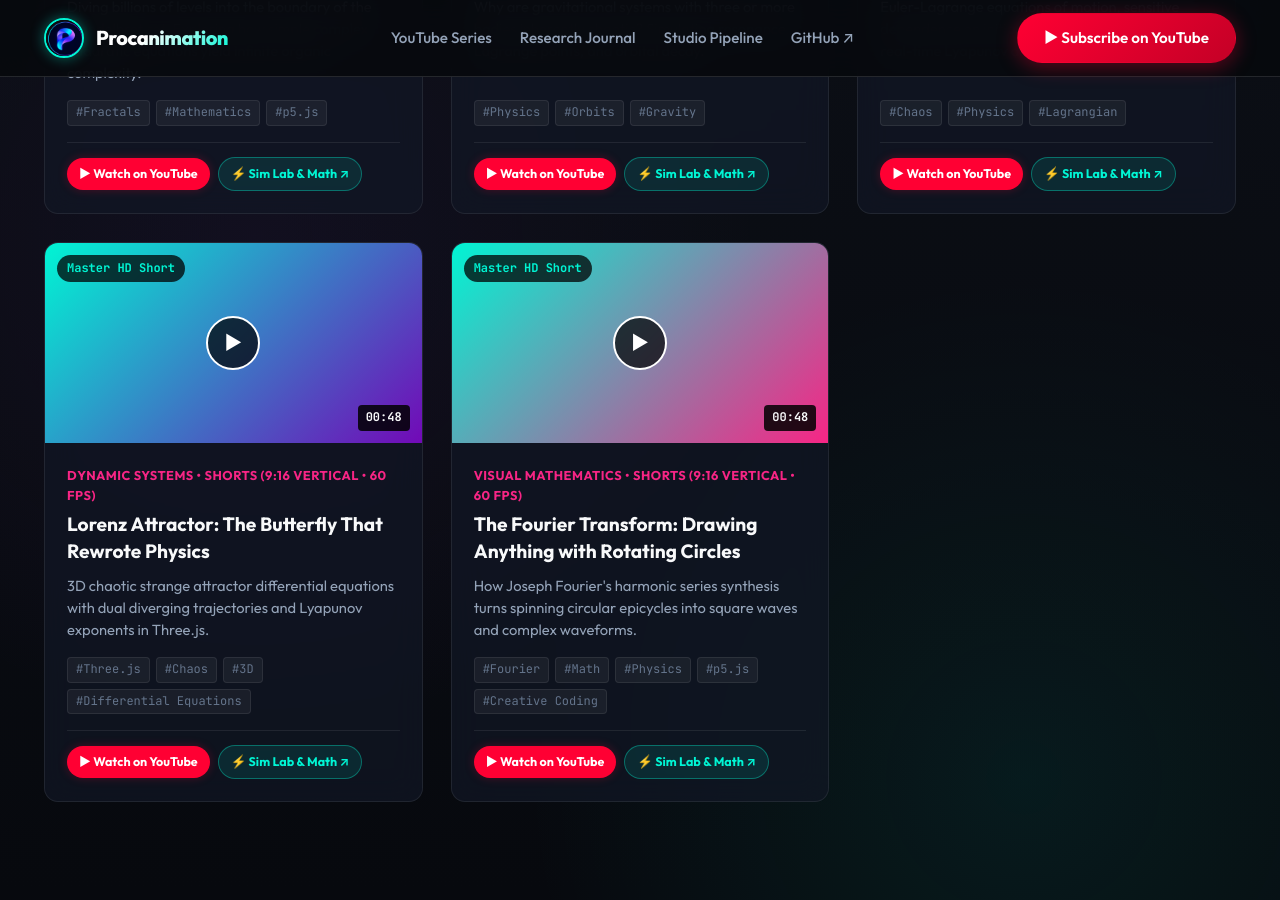
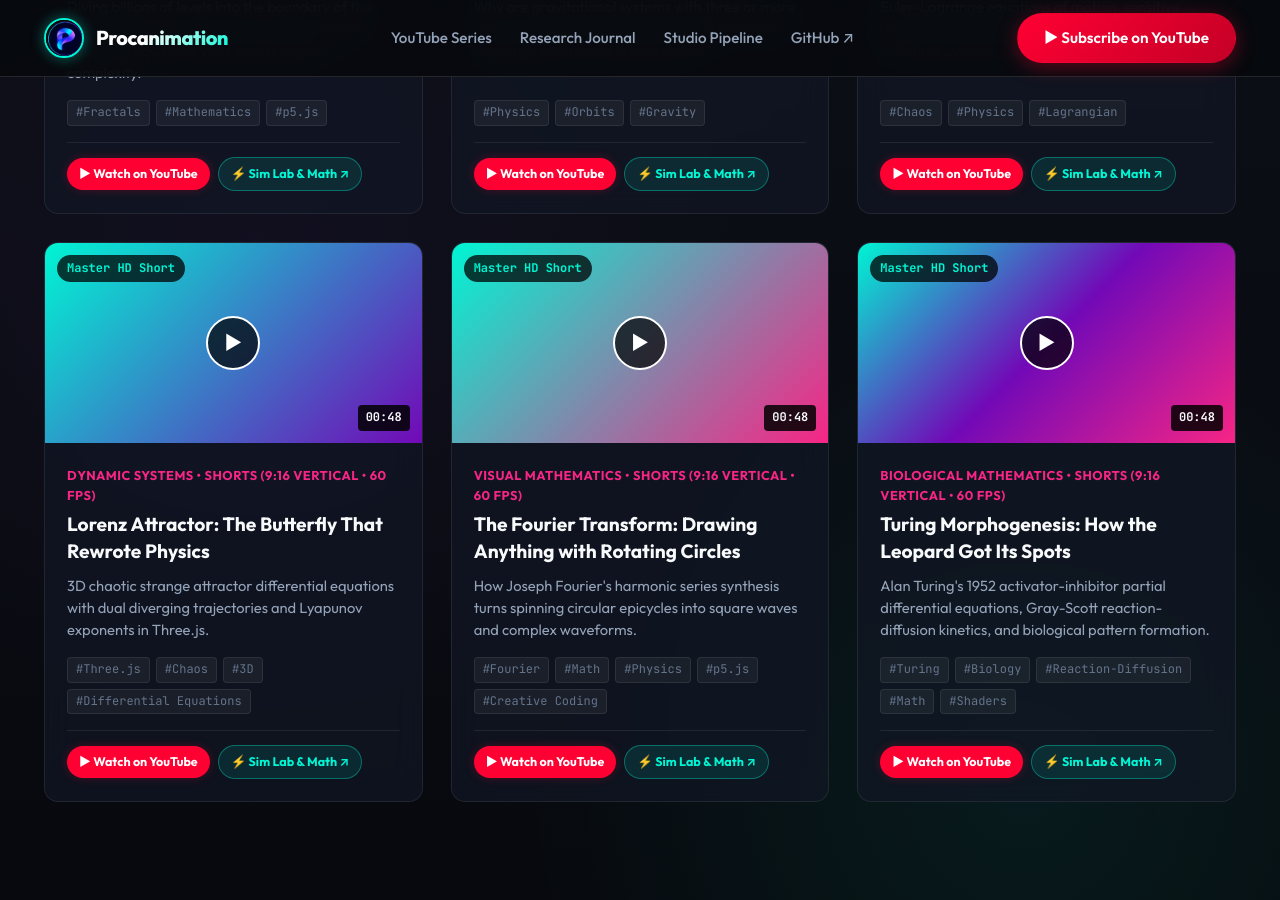
Before and after one commit to procanimation/procanimation.github.io, a Jekyll site: the page built from index.html, in a window 1280 px wide and 900 px high, scrolled down 1743 px. Built offline with Jekyll 4.4.1, drawn with Linux system fonts in a browser that asks for light colours; some of the changed lines change nothing that is shown; some of the changed text lies outside the part shown.

Commit message:
Add Turing Morphogenesis interactive experiment lab, project card, and showcase entry

```diff
--- a/_data/projects.yml
+++ b/_data/projects.yml
@@ -65,6 +65,17 @@
   featured: true
   gradient: "linear-gradient(135deg, #00f5d4 0%, #f72585 100%)"
 
+- name: "Turing Morphogenesis & Reaction-Diffusion"
+  slug: "turing-morphogenesis"
+  category: "science"
+  tag: "Biology • Turing"
+  tech: "WebGL / PDEs"
+  description: "Alan Turing's 1952 activator-inhibitor partial differential equations, Gray-Scott pattern regimes, and biological symmetry breaking."
+  article_url: "/experiments/turing-morphogenesis.html"
+  repo_url: "https://github.com/procanimation/science-stuff/tree/main/turing_morphogenesis"
+  featured: true
+  gradient: "linear-gradient(135deg, #00f5d4 0%, #7209b7 50%, #f72585 100%)"
+
 
 - name: "Pictography & Generative Image"
   slug: "pictography"
--- a/_data/youtube.yml
+++ b/_data/youtube.yml
@@ -53,3 +53,14 @@
   gradient: "linear-gradient(135deg, #00f5d4, #f72585)"
   video_url: "https://www.youtube.com/shorts/ckx9KLXdK4U"
   article_url: "/experiments/fourier-series.html"
+
+- title: "Turing Morphogenesis: How the Leopard Got Its Spots"
+  series: "Biological Mathematics"
+  format: "Shorts (9:16 Vertical • 60 FPS)"
+  duration: "00:48"
+  description: "Alan Turing's 1952 activator-inhibitor partial differential equations, Gray-Scott reaction-diffusion kinetics, and biological pattern formation."
+  tags: ["Turing", "Biology", "Reaction-Diffusion", "Math", "Shaders"]
+  badge: "Master HD Short"
+  gradient: "linear-gradient(135deg, #00f5d4, #7209b7, #f72585)"
+  video_url: "https://youtube.com/@procanimation"
+  article_url: "/experiments/turing-morphogenesis.html"
--- /dev/null
+++ b/experiments/turing-morphogenesis.html
@@ -0,0 +1,266 @@
+---
+layout: article
+title: "Turing Morphogenesis: How the Leopard Got Its Spots Through Math"
+tagline: "Reaction-Diffusion Systems, Gray-Scott Dynamics & Alan Turing's Biological Math"
+description: "How Alan Turing's 1952 mathematical paper proved that two interacting chemicals diffusing at different rates naturally generate stripes, spots, and biological patterns."
+category: "Mathematical Biology & Non-Linear Dynamics"
+permalink: /experiments/turing-morphogenesis.html
+---
+
+<p class="article-lead">
+  In 1952, two years before his tragic death, British mathematician and computing pioneer <strong>Alan Turing</strong> published a revolutionary paper titled <em>"The Chemical Basis of Morphogenesis"</em> in the <em>Philosophical Transactions of the Royal Society</em>. He posed a question that had baffled biologists for centuries: <em>How does a homogeneous, spherically symmetric cluster of identical embryonic cells know where to grow stripes, tentacles, or limbs?</em> Turing proved that symmetry can break spontaneously through the simple interaction of two diffusing chemical substances.
+</p>
+
+<!-- The Morphogenesis Lexicon -->
+<h3>The Reaction-Diffusion Lexicon</h3>
+<div class="chaos-lexicon-grid">
+  <div class="lexicon-card">
+    <h4>Activator vs. Inhibitor</h4>
+    <p>Morphogenesis requires two chemical morphogens: an <strong>activator</strong> ($u$) that catalyzes its own creation, and an <strong>inhibitor</strong> ($v$) that suppresses the activator.</p>
+  </div>
+  <div class="lexicon-card">
+    <h4>Diffusion Asymmetry</h4>
+    <p>Turing's crucial insight: the inhibitor must diffuse through tissue <em>significantly faster</em> than the activator ($D_v \gg D_u$). This local activation and lateral inhibition forms stable periodic boundaries.</p>
+  </div>
+  <div class="lexicon-card">
+    <h4>Feed & Kill Kinetics</h4>
+    <p>In the Gray-Scott formulation, parameter $F$ represents the constant rate at which raw reactant $A$ is replenished, while $k$ represents the decay rate of reactant $B$.</p>
+  </div>
+  <div class="lexicon-card">
+    <h4>Spontaneous Symmetry Breaking</h4>
+    <p>A mathematically uniform field is unstable. Microscopic thermal fluctuations are amplified into macroscopic, macroscopic animal coat patterns: cheetah spots, zebra stripes, and angelfish bands.</p>
+  </div>
+</div>
+
+<!-- Interactive Simulation Box -->
+<div class="interactive-simulation-box">
+  <div class="simulation-header">
+    <div class="sim-title">
+      <span>⚡ LIVE REACTION-DIFFUSION LAB</span>
+      <span style="font-weight:400; color:var(--text-muted); font-size:0.8rem;">(Gray-Scott Numerical Solver)</span>
+    </div>
+    <div class="sim-legend">
+      <span style="color:#00f5d4;">● High Activator ($v$)</span>
+      <span style="color:#f72585;">● Reaction Front</span>
+    </div>
+  </div>
+
+  <div class="canvas-stage" style="height:480px; position:relative; background:#05070e;">
+    <canvas id="turingCanvas" style="width:100%; height:100%; display:block; cursor:crosshair;"></canvas>
+  </div>
+
+  <!-- Interactive Control Toolbar -->
+  <div class="simulation-toolbar">
+    <div class="toolbar-section">
+      <span class="toolbar-label">Morphology Preset:</span>
+      <div class="sim-btn-group">
+        <button class="sim-btn active" id="btnPresetSpots" onclick="window.setTuringPreset('spots')">🐆 Leopard Spots</button>
+        <button class="sim-btn" id="btnPresetStripes" onclick="window.setTuringPreset('stripes')">🦓 Zebra Stripes</button>
+        <button class="sim-btn" id="btnPresetCoral" onclick="window.setTuringPreset('coral')">🧠 Brain Coral</button>
+        <button class="sim-btn" id="btnPresetMitosis" onclick="window.setTuringPreset('mitosis')">🧬 Dividing Cells</button>
+      </div>
+    </div>
+
+    <div class="toolbar-section">
+      <span class="toolbar-label">Canvas Actions:</span>
+      <div class="sim-btn-group">
+        <button class="sim-btn" onclick="window.seedTuringCenter()">Seed Center</button>
+        <button class="sim-btn" style="border-color:#f72585; color:#f72585;" onclick="window.resetTuringGrid()">Clear Grid</button>
+      </div>
+    </div>
+  </div>
+</div>
+<p style="font-size:0.85rem; color:var(--text-muted); margin-top:8px; text-align:center;">
+  💡 <strong>Interactive Seeding:</strong> Click and drag anywhere across the canvas to inject active morphogen chemical clusters into the simulation in real time!
+</p>
+
+<!-- The Mathematical Equations -->
+<h3>The Non-Linear Partial Differential Equations</h3>
+<p>
+  The Gray-Scott model simulates a coupled pair of non-linear partial differential equations governed by spatial diffusion (the 2D Laplacian operator $\nabla^2$) and cubic chemical kinetics ($uv^2$):
+</p>
+
+<div class="math-card" style="background:rgba(12, 18, 30, 0.85); border:1px solid rgba(0, 245, 212, 0.3); border-radius:12px; padding:20px; margin:24px 0; text-align:center;">
+  $$\frac{\partial u}{\partial t} = D_u \nabla^2 u - uv^2 + F(1 - u)$$
+  $$\frac{\partial v}{\partial t} = D_v \nabla^2 v + uv^2 - (F + k)v$$
+</div>
+
+<p>
+  Where $D_u = 1.0$ and $D_v = 0.5$. Because $D_v$ is strictly smaller than $D_u$, the activator diffuses much slower than the surrounding inhibitor, confining reactions to tight geometric clusters. As John Pearson classified in his famous 1993 <em>Science</em> paper, small variations in the 2D parameter space $(F, k)$ produce a vast zoo of natural textures—from isolated solitons to replicating waves.
+</p>
+
+<!-- Repository and Source Code Links -->
+<div class="experiment-actions" style="margin-top:32px; display:flex; gap:16px; flex-wrap:wrap;">
+  <a href="https://github.com/procanimation/science-stuff/tree/main/turing_morphogenesis" target="_blank" rel="noopener" class="btn btn-primary" style="display:inline-flex; align-items:center; gap:8px;">
+    <svg viewBox="0 0 24 24" width="16" height="16" fill="currentColor"><path d="M12 0C5.37 0 0 5.37 0 12c0 5.31 3.435 9.795 8.205 11.385.6.105.825-.255.825-.57 0-.285-.015-1.23-.015-2.235-3.015.555-3.795-.735-4.035-1.41-.135-.345-.72-1.41-1.23-1.695-.42-.225-1.02-.78-.015-.795.945-.015 1.62.87 1.845 1.23 1.08 1.815 2.805 1.305 3.495.99.105-.78.42-1.305.765-1.605-2.67-.3-5.46-1.335-5.46-5.925 0-1.305.465-2.385 1.23-3.225-.12-.3-.54-1.53.12-3.18 0 0 1.005-.315 3.3 1.23.96-.27 1.98-.405 3-.405s2.04.135 3 .405c2.295-1.56 3.3-1.23 3.3-1.23.66 1.65.24 2.88.12 3.18.765.84 1.23 1.905 1.23 3.225 0 4.605-2.805 5.625-5.475 5.925.435.375.81 1.095.81 2.22 0 1.605-.015 2.895-.015 3.3 0 .315.225.69.825.57A12.02 12.02 0 0024 12c0-6.63-5.37-12-12-12z"/></svg>
+    <span>Explore Companion Source Code on GitHub</span>
+  </a>
+  <a href="https://youtube.com/@procanimation" target="_blank" rel="noopener" class="btn btn-secondary" style="display:inline-flex; align-items:center; gap:8px;">
+    <svg viewBox="0 0 24 24" width="16" height="16" fill="currentColor"><path d="M23.498 6.186a3.016 3.016 0 0 0-2.122-2.136C19.505 3.545 12 3.545 12 3.545s-7.505 0-9.377.505A3.017 3.017 0 0 0 .502 6.186C0 8.07 0 12 0 12s0 3.93.502 5.814a3.016 3.016 0 0 0 2.122 2.136c1.871.505 9.376.505 9.376.505s7.505 0 9.377-.505a3.015 3.015 0 0 0 2.122-2.136C24 15.93 24 12 24 12s0-3.93-.502-5.814zM9.545 15.568V8.432L15.818 12l-6.273 3.568z"/></svg>
+    <span>Watch High-Definition Master Short</span>
+  </a>
+</div>
+
+<!-- Embedded Interactive JavaScript Engine -->
+<script>
+(function() {
+  const canvas = document.getElementById('turingCanvas');
+  if (!canvas) return;
+  const ctx = canvas.getContext('2d');
+
+  const W = 160;
+  const H = 90;
+
+  const dA = 1.0;
+  const dB = 0.5;
+
+  let feed = 0.038;
+  let k = 0.061;
+
+  let gridA = new Float32Array(W * H);
+  let gridB = new Float32Array(W * H);
+  let nextA = new Float32Array(W * H);
+  let nextB = new Float32Array(W * H);
+
+  const PRESETS = {
+    spots: { feed: 0.038, k: 0.061 },
+    stripes: { feed: 0.022, k: 0.051 },
+    coral: { feed: 0.055, k: 0.062 },
+    mitosis: { feed: 0.0367, k: 0.0649 }
+  };
+
+  function initGrid() {
+    for (let i = 0; i < W * H; i++) {
+      gridA[i] = 1.0;
+      gridB[i] = 0.0;
+      nextA[i] = 1.0;
+      nextB[i] = 0.0;
+    }
+    seedCenters();
+  }
+
+  function seedCenters() {
+    const cx = Math.floor(W / 2);
+    const cy = Math.floor(H / 2);
+
+    const spots = [
+      [cx, cy],
+      [cx - 35, cy - 18],
+      [cx + 35, cy + 18],
+      [cx - 25, cy + 22],
+      [cx + 25, cy - 22]
+    ];
+
+    spots.forEach(([sx, sy]) => {
+      for (let i = -7; i <= 7; i++) {
+        for (let j = -7; j <= 7; j++) {
+          const nx = sx + i;
+          const ny = sy + j;
+          if (nx >= 0 && nx < W && ny >= 0 && ny < H && (i * i + j * j <= 49)) {
+            gridB[nx + ny * W] = 1.0;
+          }
+        }
+      }
+    });
+  }
+
+  function resize() {
+    canvas.width = canvas.parentElement.clientWidth;
+    canvas.height = canvas.parentElement.clientHeight;
+  }
+  window.addEventListener('resize', resize);
+  resize();
+  initGrid();
+
+  let isPointerDown = false;
+  function handlePointer(e) {
+    const rect = canvas.getBoundingClientRect();
+    const px = Math.floor(((e.clientX - rect.left) / rect.width) * W);
+    const py = Math.floor(((e.clientY - rect.top) / rect.height) * H);
+    for (let i = -5; i <= 5; i++) {
+      for (let j = -5; j <= 5; j++) {
+        const nx = px + i;
+        const ny = py + j;
+        if (nx >= 0 && nx < W && ny >= 0 && ny < H && (i * i + j * j <= 25)) {
+          gridB[nx + ny * W] = 1.0;
+        }
+      }
+    }
+  }
+
+  canvas.addEventListener('mousedown', (e) => { isPointerDown = true; handlePointer(e); });
+  window.addEventListener('mouseup', () => { isPointerDown = false; });
+  canvas.addEventListener('mousemove', (e) => { if (isPointerDown) handlePointer(e); });
+
+  canvas.addEventListener('touchstart', (e) => { isPointerDown = true; if (e.touches[0]) handlePointer(e.touches[0]); e.preventDefault(); }, {passive: false});
+  window.addEventListener('touchend', () => { isPointerDown = false; });
+  canvas.addEventListener('touchmove', (e) => { if (isPointerDown && e.touches[0]) handlePointer(e.touches[0]); e.preventDefault(); }, {passive: false});
+
+  function step() {
+    for (let stepCount = 0; stepCount < 6; stepCount++) {
+      for (let x = 1; x < W - 1; x++) {
+        for (let y = 1; y < H - 1; y++) {
+          const idx = x + y * W;
+          const a = gridA[idx];
+          const b = gridB[idx];
+
+          const lapA = (gridA[(x - 1) + y * W] + gridA[(x + 1) + y * W] + gridA[x + (y - 1) * W] + gridA[x + (y + 1) * W] - 4.0 * a) * 0.2;
+          const lapB = (gridB[(x - 1) + y * W] + gridB[(x + 1) + y * W] + gridB[x + (y - 1) * W] + gridB[x + (y + 1) * W] - 4.0 * b) * 0.2;
+
+          const reaction = a * b * b;
+          nextA[idx] = Math.max(0.0, Math.min(1.0, a + (dA * lapA - reaction + feed * (1.0 - a))));
+          nextB[idx] = Math.max(0.0, Math.min(1.0, b + (dB * lapB + reaction - (k + feed) * b)));
+        }
+      }
+      let tA = gridA; gridA = nextA; nextA = tA;
+      let tB = gridB; gridB = nextB; nextB = tB;
+    }
+
+    // Render pass
+    ctx.fillStyle = '#05070e';
+    ctx.fillRect(0, 0, canvas.width, canvas.height);
+
+    const cellW = canvas.width / W;
+    const cellH = canvas.height / H;
+
+    for (let x = 0; x < W; x += 2) {
+      for (let y = 0; y < H; y += 2) {
+        const val = gridB[x + y * W];
+        if (val > 0.05) {
+          const r = Math.round(val * 180);
+          const g = Math.round(val * 245);
+          const b = Math.round(212 + (1.0 - val) * 40);
+          ctx.fillStyle = `rgba(${r}, ${g}, ${b}, 0.9)`;
+          ctx.fillRect(x * cellW, y * cellH, cellW * 2.1, cellH * 2.1);
+        }
+      }
+    }
+
+    requestAnimationFrame(step);
+  }
+
+  requestAnimationFrame(step);
+
+  window.setTuringPreset = function(pKey) {
+    document.querySelectorAll('.sim-btn-group .sim-btn').forEach(b => b.classList.remove('active'));
+    const btn = document.getElementById(`btnPreset${pKey.charAt(0).toUpperCase() + pKey.slice(1)}`);
+    if (btn) btn.classList.add('active');
+    if (PRESETS[pKey]) {
+      feed = PRESETS[pKey].feed;
+      k = PRESETS[pKey].k;
+      initGrid();
+    }
+  };
+
+  window.seedTuringCenter = function() {
+    seedCenters();
+  };
+
+  window.resetTuringGrid = function() {
+    for (let i = 0; i < W * H; i++) {
+      gridA[i] = 1.0;
+      gridB[i] = 0.0;
+    }
+  };
+})();
+</script>
```
